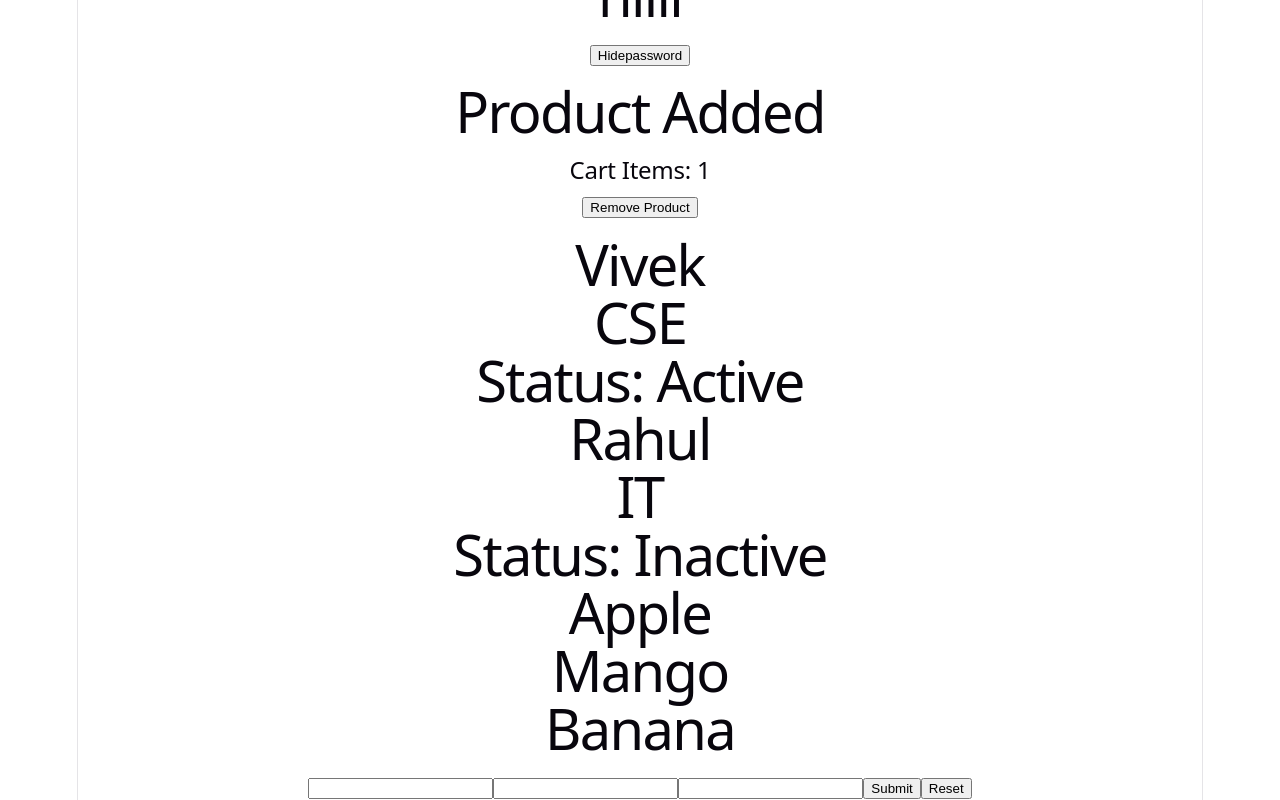
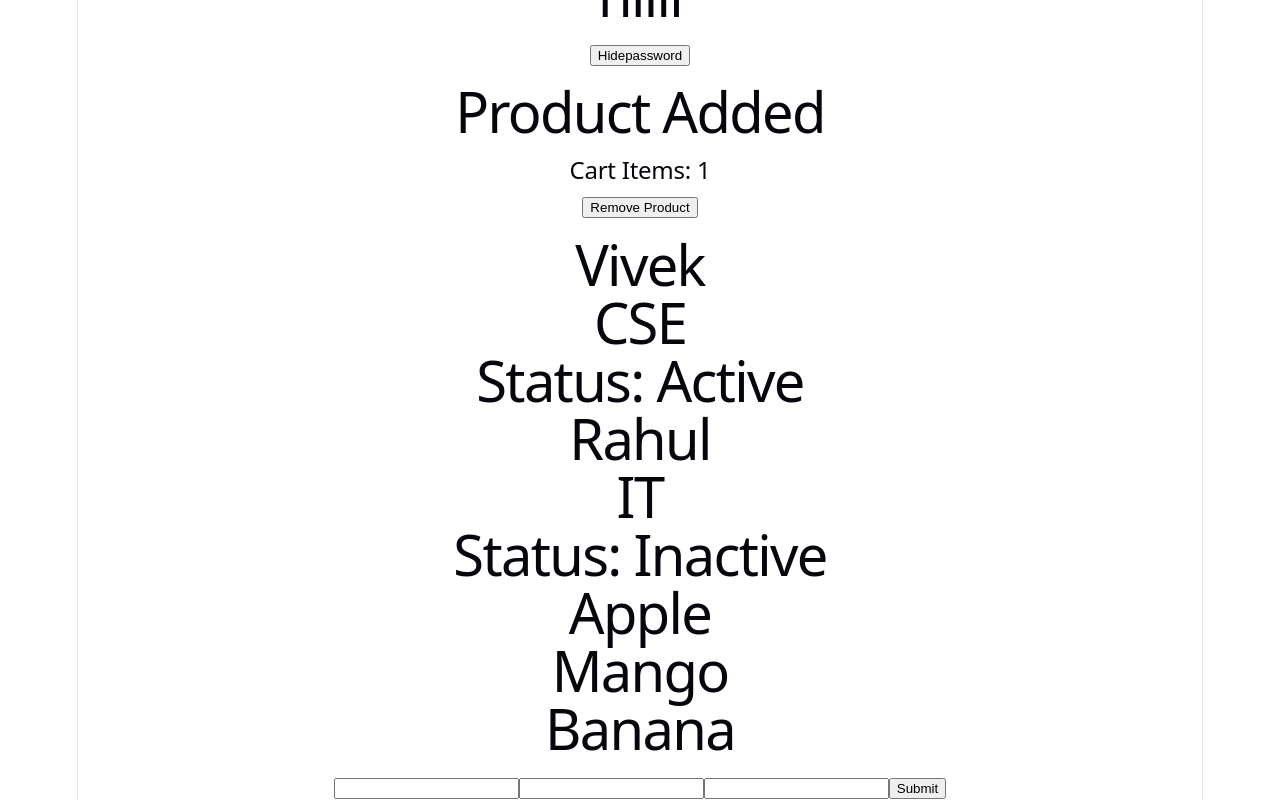
Before and after one commit to viveksingh002/Practicereact, a React (Vite) app: page / in a window 1280 px wide. Shown: the part 1730-2530 px from the top of the page. Built offline with nearby package versions, Linux system fonts and the light colour scheme.

Commit message:
Add Product Form

```diff
--- a/src/Forms/Formhandling.jsx
+++ b/src/Forms/Formhandling.jsx
@@ -219,50 +219,85 @@
 //Q6. Profile Update Form
 
 
-import { useState} from "react";
+// import { useState} from "react";
 
 
 
+// function Formhandling(){
+// const[form,setForm]=useState({
+//   name: "",
+//   course: "",
+//   college: ""
+// })
+// const[show,setShow]=useState(false)
+// function handelsubmit(e){
+// e.preventDefault();
+// console.log(form);
+// }
+
+// return(
+//     <div>
+//         <form onSubmit={handelsubmit}>
+//             <input
+//                 value={form.name}
+//                 onChange={(e)=>setForm({...form,name:e.target.value})}
+//             />
+//             <input
+//                 value={form.course}
+//                 onChange={(e)=>setForm({...form,course:e.target.value})}
+//             />
+//             <input
+//                 value={form.college}
+//                 onChange={(e)=>setForm({...form,college:e.target.value})}
+//             />
+//             <button onClick={()=>setShow(true)} >Submit</button>
+//             <button onClick={()=>setShow(false)} >Reset</button>
+//         </form>
+// {
+//     show&&<div>
+// <h1>Profile</h1>
+// <h2>Name: {form.name}</h2>
+// <h2>Course: {form.course}</h2>
+// <h2>College: {form.college}</h2>
+//     </div>
+// }
+//     </div>
+// )
+// }
+
+// export default Formhandling;
+
+//Q7. Add Product Form
+
+import { useState } from "react";
 function Formhandling(){
-const[form,setForm]=useState({
-  name: "",
-  course: "",
-  college: ""
+const[product,setProduct]=useState({
+    name:"",
+    price:"",
+    category:""
 })
-const[show,setShow]=useState(false)
 function handelsubmit(e){
-e.preventDefault();
-console.log(form);
+    e.preventDefault();
+    console.log(product);
 }
-
 return(
     <div>
         <form onSubmit={handelsubmit}>
             <input
-                value={form.name}
-                onChange={(e)=>setForm({...form,name:e.target.value})}
-            />
+            value={product.name}
+            type="text"
+            onChange={(e)=>setProduct({...product,name:e.target.value})}/>
             <input
-                value={form.course}
-                onChange={(e)=>setForm({...form,course:e.target.value})}
-            />
+            value={product.price}
+            type="number"
+            onChange={(e)=>setProduct({...product,price:e.target.value})}/>
             <input
-                value={form.college}
-                onChange={(e)=>setForm({...form,college:e.target.value})}
-            />
-            <button onClick={()=>setShow(true)} >Submit</button>
-            <button onClick={()=>setShow(false)} >Reset</button>
+            value={product.category}
+            type="number"
+            onChange={(e)=>setProduct({...product,category:e.target.value})}/>
+            <button>Submit</button>
         </form>
-{
-    show&&<div>
-<h1>Profile</h1>
-<h2>Name: {form.name}</h2>
-<h2>Course: {form.course}</h2>
-<h2>College: {form.college}</h2>
-    </div>
-}
     </div>
 )
 }
-
 export default Formhandling;
```
